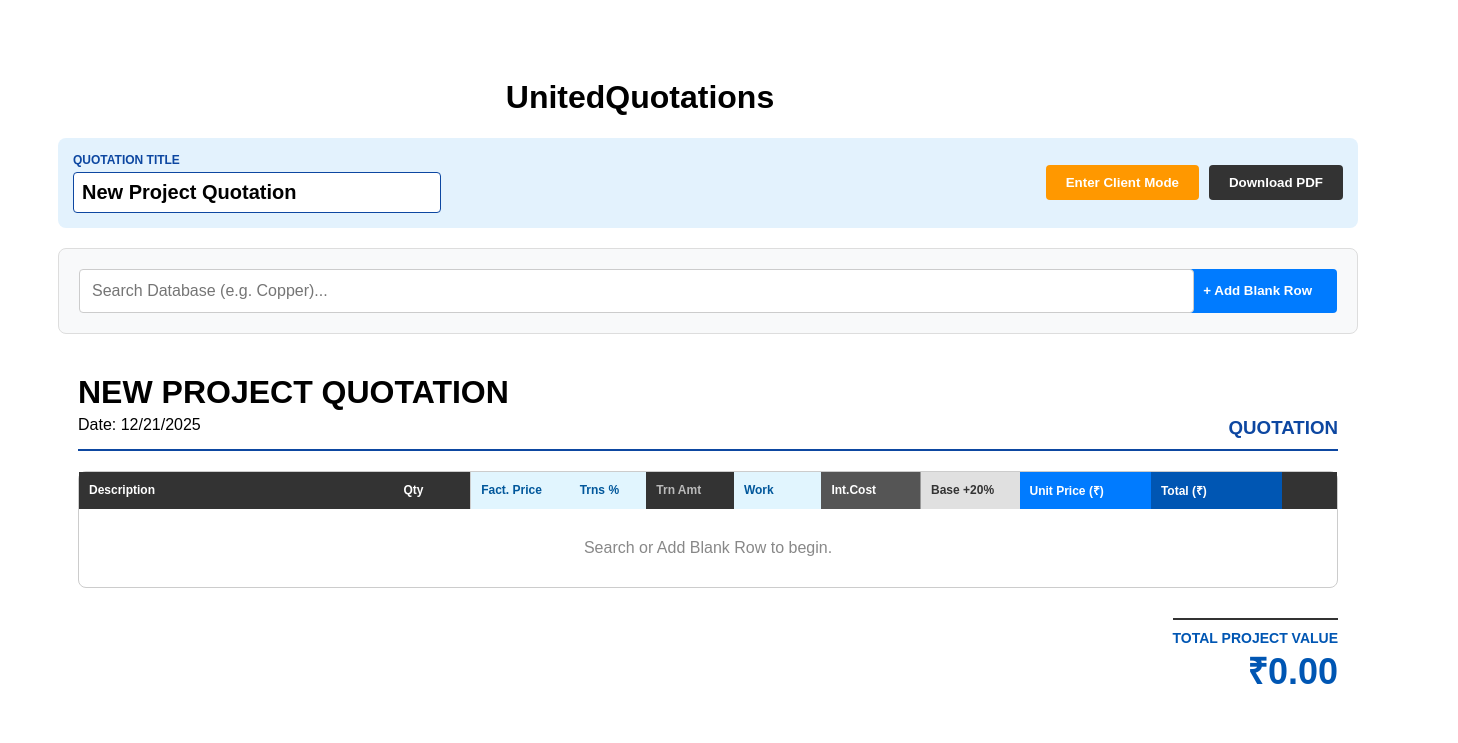
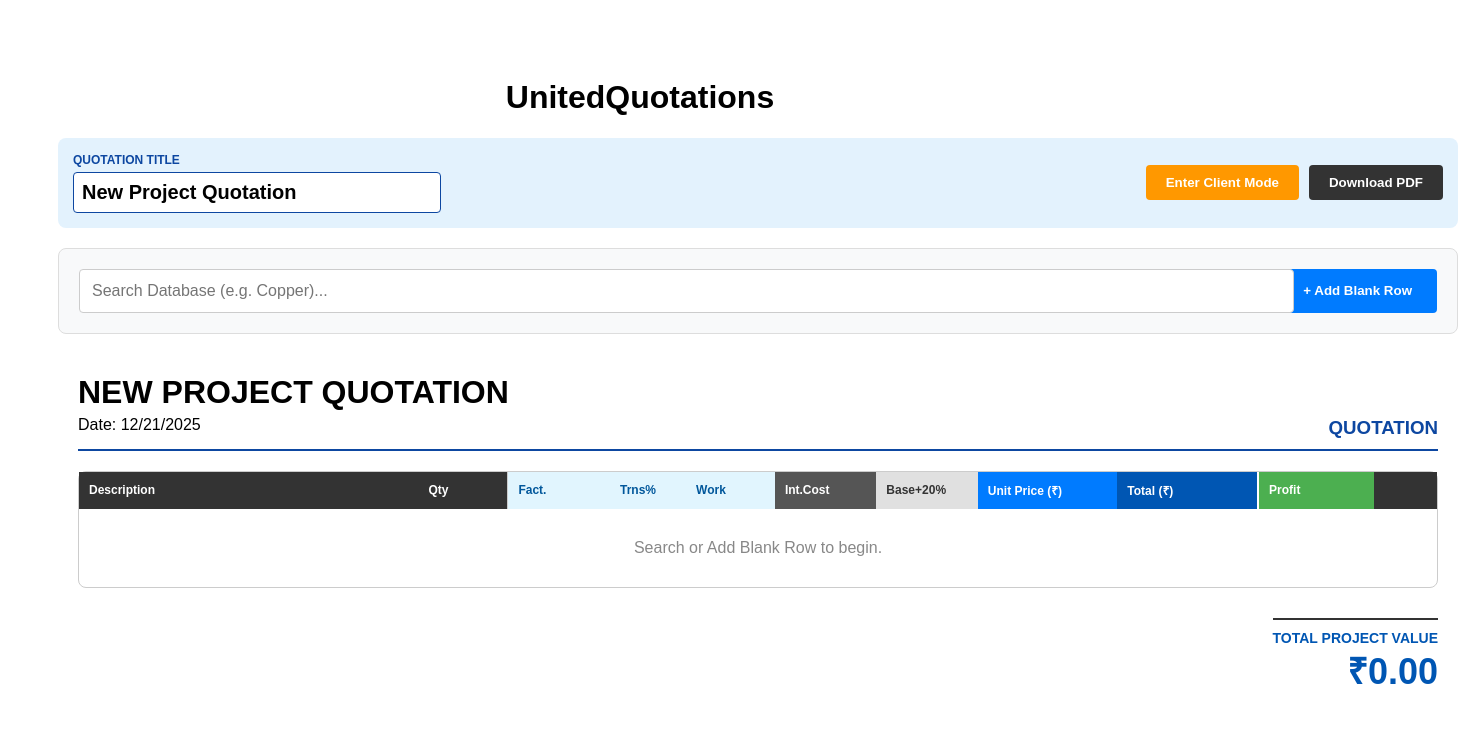
Before and after one commit to Ubiflowai/hospital-quotation-builder, a React (Vite) app: page / in a window 1280 px wide. Shown: the top 743 px of the page, 1458 px wide, since content can reach past the window. Built offline with nearby package versions, Linux system fonts and the light colour scheme.

Commit message:
additional row

```diff
--- a/src/components/Calculator.jsx
+++ b/src/components/Calculator.jsx
@@ -9,9 +9,7 @@ export default function Calculator() {
   const [grandTotalProfit, setGrandTotalProfit] = useState(0);
   const [grandProjectValue, setGrandProjectValue] = useState(0);
 
-  // This is the dynamic percentage for the "Base" column
   const [baseMarginPercent, setBaseMarginPercent] = useState(20);
-
   const [quoteTitle, setQuoteTitle] = useState("New Project Quotation");
 
   // --- VIEW MODES ---
@@ -72,7 +70,16 @@ export default function Calculator() {
   const updateRow = (id, field, value) => {
     const updatedRows = rows.map(row => {
       if (row.id === id) {
-        return { ...row, [field]: value };
+        // Handle Text vs Number inputs
+        let finalVal = value;
+        if (field !== 'name') {
+            if (value === '') {
+              finalVal = '';
+            } else {
+              finalVal = parseFloat(value);
+            }
+        }
+        return { ...row, [field]: finalVal };
       }
       return row;
     });
@@ -116,14 +123,12 @@ export default function Calculator() {
 
   }, [rows]);
 
-  // --- 3. MARGIN & OVERRIDE HANDLERS ---
+  // --- 3. HANDLERS ---
 
-  // Handler A: User types a new Global Total -> Updates Margin & All Prices
   const handleGlobalValueChange = (newValue) => {
     const newGlobalTotal = parseFloat(newValue) || 0;
 
     if (grandProjectValue === 0 || rows.length === 0 || grandTotalCost === 0) {
-        // Just set the value if we can't do math yet
         setGrandProjectValue(newGlobalTotal);
         return;
     }
@@ -136,22 +141,16 @@ export default function Calculator() {
     }));
     setRows(updatedRows);
 
-    // 2. Update Base Margin % to match this new reality
-    // Margin % = ((Total - Cost) / Cost) * 100  <-- Markup Logic
-    // OR Margin % = ((Total - Cost) / Total) * 100 <-- Gross Margin Logic
-    // Your "Base + 20%" logic implies Markup (Cost * 1.20).
-    // So we calculate Markup % here:
+    // 2. Update Base Margin %
     const newProfit = newGlobalTotal - grandTotalCost;
     const newMarkupPercent = (newProfit / grandTotalCost) * 100;
     setBaseMarginPercent(newMarkupPercent);
   };
 
-  // Handler B: User types a new Margin % -> Updates All Prices
   const handleBaseMarginChange = (newVal) => {
     const newMargin = parseFloat(newVal) || 0;
     setBaseMarginPercent(newMargin);
 
-    // Recalculate all quoted prices to be Cost * (1 + Margin/100)
     const updatedRows = rows.map(row => {
         const safeFactoryPrice = parseFloat(row.factoryPrice) || 0;
         const safeTransPercent = parseFloat(row.transPercent) || 0;
@@ -196,7 +195,7 @@ export default function Calculator() {
     : [];
 
   return (
-    <div style={{ minWidth: '1300px', margin: '0 auto', fontFamily: 'Arial, sans-serif', paddingBottom: '100px', color: 'black' }}>
+    <div style={{ minWidth: '1400px', margin: '0 auto', fontFamily: 'Arial, sans-serif', paddingBottom: '100px', color: 'black' }}>
 
       <style>{`
         input::-webkit-outer-spin-button,
@@ -279,21 +278,22 @@ export default function Calculator() {
 
                 {!isClientMode && (
                   <>
-                    <th style={{ padding: '10px', width: '70px', background:'#e1f5fe', color:'#01579b', borderLeft:'1px solid #ccc' }}>Fact. Price</th>
-                    <th style={{ padding: '10px', width: '50px', background:'#e1f5fe', color:'#01579b' }}>Trns %</th>
-                    <th style={{ padding: '10px', width: '60px', color:'#bbb' }}>Trn Amt</th>
-                    <th style={{ padding: '10px', width: '60px', background:'#e1f5fe', color:'#01579b' }}>Work</th>
-                    <th style={{ padding: '10px', width: '70px', background: '#555' }}>Int.Cost</th>
-
-                    {/* NEW DYNAMIC BASE HEADER */}
-                    <th style={{ padding: '10px', width: '70px', background: '#e0e0e0', color: '#333', borderLeft:'1px solid #999' }}>
-                      Base +{baseMarginPercent.toFixed(0)}%
-                    </th>
+                    <th style={{ padding: '10px', width: '60px', background:'#e1f5fe', color:'#01579b', borderLeft:'1px solid #ccc' }}>Fact.</th>
+                    <th style={{ padding: '10px', width: '40px', background:'#e1f5fe', color:'#01579b' }}>Trns%</th>
+                    <th style={{ padding: '10px', width: '50px', background:'#e1f5fe', color:'#01579b' }}>Work</th>
+                    <th style={{ padding: '10px', width: '60px', background: '#555' }}>Int.Cost</th>
+                    <th style={{ padding: '10px', width: '60px', background: '#e0e0e0', color: '#333' }}>Base+{baseMarginPercent.toFixed(0)}%</th>
                   </>
                 )}
 
-                <th style={{ padding: '10px', width: '100px', background: '#007bff' }}>Unit Price (₹)</th>
-                <th style={{ padding: '10px', width: '100px', background: '#0056b3', fontWeight: 'bold' }}>Total (₹)</th>
+                <th style={{ padding: '10px', width: '90px', background: '#007bff' }}>Unit Price (₹)</th>
+                <th style={{ padding: '10px', width: '90px', background: '#0056b3', fontWeight: 'bold' }}>Total (₹)</th>
+
+                {/* NEW PROFIT COLUMN (Internal Only) */}
+                {!isClientMode && (
+                    <th style={{ padding: '10px', width: '70px', background: '#4caf50', borderLeft:'2px solid white' }}>Profit</th>
+                )}
+
                 {!isClientMode && <th style={{ padding: '10px', width: '30px' }}></th>}
               </tr>
             </thead>
@@ -308,10 +308,9 @@ export default function Calculator() {
                 const transportAmt = safeFactoryPrice * (safeTransPercent / 100);
                 const unitInternalCost = safeFactoryPrice + transportAmt + safeWorkCost;
 
-                // Dynamic Base Calculation using state variable
                 const basePriceDynamic = unitInternalCost * (1 + baseMarginPercent / 100);
-
                 const rowFinalTotal = safeQuotedPrice * safeQty;
+                const rowProfit = rowFinalTotal - (unitInternalCost * safeQty);
 
                 return (
                   <tr key={row.id} style={{ borderBottom: '1px solid #eee' }}>
@@ -331,18 +330,15 @@ export default function Calculator() {
                     {!isClientMode && (
                       <>
                         <td style={{ padding: '10px', background:'#f0fbff', borderLeft:'1px solid #eee' }}>
-                            <input type="number" value={row.factoryPrice} onChange={(e) => updateRow(row.id, 'factoryPrice', e.target.value)} style={{ width: '60px', background:'white', border:'1px solid #81d4fa', padding:'4px' }} />
+                            <input type="number" value={row.factoryPrice} onChange={(e) => updateRow(row.id, 'factoryPrice', e.target.value)} style={{ width: '50px', background:'white', border:'1px solid #81d4fa', padding:'4px' }} />
                         </td>
                         <td style={{ padding: '10px', background:'#f0fbff' }}>
-                            <input type="number" value={row.transPercent} onChange={(e) => updateRow(row.id, 'transPercent', e.target.value)} style={{ width: '40px', background:'white', border:'1px solid #81d4fa', padding:'4px', textAlign:'center' }} />
+                            <input type="number" value={row.transPercent} onChange={(e) => updateRow(row.id, 'transPercent', e.target.value)} style={{ width: '35px', background:'white', border:'1px solid #81d4fa', padding:'4px', textAlign:'center' }} />
                         </td>
-                        <td style={{ padding: '10px', color:'#999', fontSize:'12px' }}>{transportAmt.toFixed(0)}</td>
                         <td style={{ padding: '10px', background:'#f0fbff' }}>
-                            <input type="number" value={row.workCost} onChange={(e) => updateRow(row.id, 'workCost', e.target.value)} style={{ width: '50px', background:'white', border:'1px solid #81d4fa', padding:'4px' }} />
+                            <input type="number" value={row.workCost} onChange={(e) => updateRow(row.id, 'workCost', e.target.value)} style={{ width: '45px', background:'white', border:'1px solid #81d4fa', padding:'4px' }} />
                         </td>
                         <td style={{ padding: '10px', background: '#f9f9f9', color:'#555' }}>{unitInternalCost.toFixed(0)}</td>
-
-                        {/* DYNAMIC BASE CELL */}
                         <td style={{ padding: '10px', background: '#fff3e0', fontWeight: 'bold', color: '#e65100', borderLeft:'1px solid #eee' }}>
                           {basePriceDynamic.toFixed(0)}
                         </td>
@@ -351,12 +347,20 @@ export default function Calculator() {
 
                     <td style={{ padding: '10px' }}>
                       {isClientMode ? <span>₹{safeQuotedPrice.toLocaleString('en-IN', {minimumFractionDigits: 2})}</span> :
-                        <input type="number" value={row.quotedUnitPrice} onChange={(e) => updateRow(row.id, 'quotedUnitPrice', e.target.value)} style={{ width: '90px', padding:'5px', fontWeight: 'bold', color: '#007bff', border: '1px solid #007bff', borderRadius: '4px' }} />
+                        <input type="number" value={row.quotedUnitPrice} onChange={(e) => updateRow(row.id, 'quotedUnitPrice', e.target.value)} style={{ width: '80px', padding:'5px', fontWeight: 'bold', color: '#007bff', border: '1px solid #007bff', borderRadius: '4px' }} />
                       }
                     </td>
                     <td style={{ padding: '10px', fontWeight: 'bold', color: '#0056b3', fontSize:'15px' }}>
                       ₹{rowFinalTotal.toLocaleString('en-IN', {minimumFractionDigits: 2, maximumFractionDigits: 2})}
                     </td>
+
+                    {/* PROFIT CELL */}
+                    {!isClientMode && (
+                        <td style={{ padding: '10px', fontWeight: 'bold', color: rowProfit < 0 ? 'red' : 'green', borderLeft:'2px solid #eee' }}>
+                           ₹{rowProfit.toLocaleString('en-IN', {minimumFractionDigits: 0, maximumFractionDigits: 0})}
+                        </td>
+                    )}
+
                     {!isClientMode && <td><button onClick={() => removeRow(row.id)} style={{ color: 'red', border: 'none', background: 'none', cursor: 'pointer', fontWeight: 'bold' }}>×</button></td>}
                   </tr>
                 );
@@ -384,7 +388,6 @@ export default function Calculator() {
             <div style={{ fontSize: '24px', fontWeight: 'bold', color: '#555' }}>₹{grandTotalCost.toLocaleString('en-IN', {minimumFractionDigits: 2, maximumFractionDigits: 2})}</div>
           </div>
 
-          {/* NEW: BASE MARGIN INPUT */}
           <div style={{ textAlign: 'center', padding:'0 20px', borderLeft:'1px solid #ccc', borderRight:'1px solid #ccc' }}>
             <div style={{ fontSize: '13px', fontWeight: 'bold', color: '#e65100' }}>BASE MARGIN %</div>
             <input
@@ -393,7 +396,7 @@ export default function Calculator() {
                 onChange={(e) => handleBaseMarginChange(e.target.value)}
                 style={{ fontSize: '28px', padding: '5px', width: '100px', textAlign: 'center', border: '2px solid #e65100', borderRadius: '4px', color:'#e65100', fontWeight:'bold' }}
             />
-            <div style={{fontSize:'12px', color:'#888'}}>Change this to update all prices</div>
+            <div style={{fontSize:'12px', color:'#888'}}>Profit: ₹{grandTotalProfit.toLocaleString('en-IN')}</div>
           </div>
 
           <div style={{ textAlign: 'right' }}>
```
